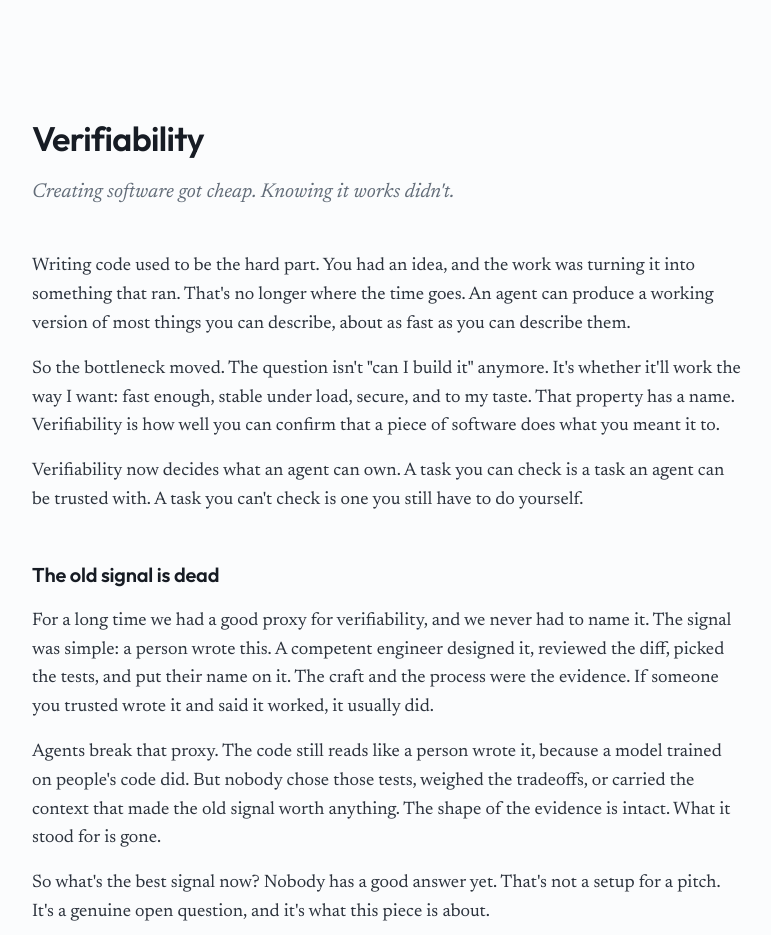
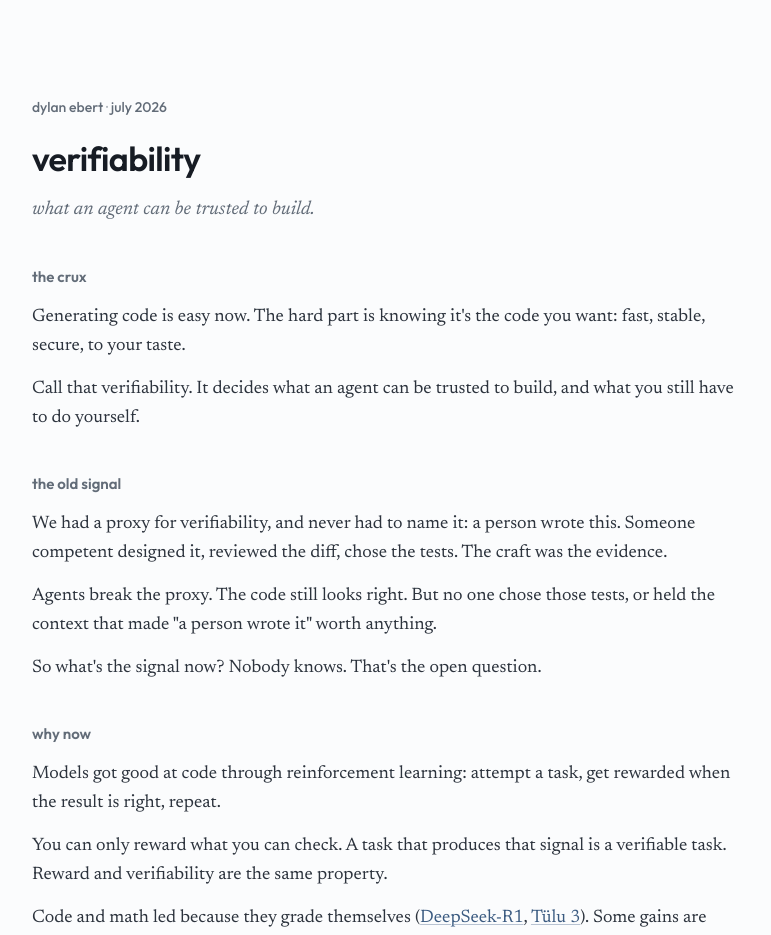
Before and after one commit to dylanebert/verifiability, a Svelte app: page / in a window 1280 px wide. Shown: the top 935 px of the page, without its empty margins (252-1023 px from the left). Built offline with nearby package versions, Linux system fonts and the light colour scheme.

Commit message:
draft: rewrite opening sparse (taste-loops register); lowercase, byline, terse

```diff
--- a/src/App.svelte
+++ b/src/App.svelte
@@ -1,82 +1,59 @@
 <article class="page">
   <header class="head">
-    <h1 class="title">Verifiability</h1>
-    <p class="deck">Creating software got cheap. Knowing it works didn't.</p>
+    <div class="meta">
+      <a class="byline" href="https://dylanebert.com">dylan ebert</a>
+      <span class="sep">·</span> july 2026
+    </div>
+    <h1 class="title">verifiability</h1>
+    <p class="dek">what an agent can be trusted to build.</p>
   </header>
 
   <section class="section">
+    <h2>the crux</h2>
     <p>
-      Writing code used to be the hard part. You had an idea, and the work was
-      turning it into something that ran. That's no longer where the time goes.
-      An agent can produce a working version of most things you can describe,
-      about as fast as you can describe them.
+      Generating code is easy now. The hard part is knowing it's the code you
+      want: fast, stable, secure, to your taste.
     </p>
     <p>
-      So the bottleneck moved. The question isn't "can I build it" anymore. It's
-      whether it'll work the way I want: fast enough, stable under load, secure,
-      and to my taste. That property has a name. Verifiability is how well you
-      can confirm that a piece of software does what you meant it to.
-    </p>
-    <p>
-      Verifiability now decides what an agent can own. A task you can check is a
-      task an agent can be trusted with. A task you can't check is one you still
-      have to do yourself.
+      Call that verifiability. It decides what an agent can be trusted to build,
+      and what you still have to do yourself.
     </p>
   </section>
 
   <section class="section">
-    <h2>The old signal is dead</h2>
+    <h2>the old signal</h2>
     <p>
-      For a long time we had a good proxy for verifiability, and we never had to
-      name it. The signal was simple: a person wrote this. A competent engineer
-      designed it, reviewed the diff, picked the tests, and put their name on it.
-      The craft and the process were the evidence. If someone you trusted wrote
-      it and said it worked, it usually did.
+      We had a proxy for verifiability, and never had to name it: a person wrote
+      this. Someone competent designed it, reviewed the diff, chose the tests.
+      The craft was the evidence.
     </p>
     <p>
-      Agents break that proxy. The code still reads like a person wrote it,
-      because a model trained on people's code did. But nobody chose those tests,
-      weighed the tradeoffs, or carried the context that made the old signal
-      worth anything. The shape of the evidence is intact. What it stood for is
-      gone.
+      Agents break the proxy. The code still looks right. But no one chose those
+      tests, or held the context that made "a person wrote it" worth anything.
     </p>
-    <p>
-      So what's the best signal now? Nobody has a good answer yet. That's not a
-      setup for a pitch. It's a genuine open question, and it's what this piece
-      is about.
-    </p>
+    <p>So what's the signal now? Nobody knows. That's the open question.</p>
   </section>
 
   <section class="section">
-    <h2>Why now: reinforcement learning</h2>
+    <h2>why now</h2>
     <p>
-      It helps to know why this happened now. Models got good at code because of
-      how they're trained. You hand the model a task, let it try, and reward it
-      when the result is right. Repeat that across enough tasks and the model
-      improves at anything you can reward.
+      Models got good at code through reinforcement learning: attempt a task,
+      get rewarded when the result is right, repeat.
     </p>
     <p>
-      The catch is in that last word. You can only reward what you can check.
-      Training needs a signal that scores an attempt as right or wrong,
-      automatically and cheaply, over and over. A task that can produce that
-      signal is exactly what we've been calling a verifiable task.
+      You can only reward what you can check. A task that produces that signal is
+      a verifiable task. Reward and verifiability are the same property.
     </p>
     <p>
-      Reward and verifiability turn out to be one property seen from two sides.
-      The work models are best at is the work that was verifiable enough to train
-      on in the first place. Code and math led because they grade themselves: a
-      test suite passes or it doesn't, a proof resolves or it doesn't. This is
-      the recipe behind the recent reasoning models
+      Code and math led because they grade themselves
       (<a href="https://arxiv.org/abs/2501.12948" target="_blank" rel="noopener noreferrer">DeepSeek-R1</a>,
-      <a href="https://arxiv.org/abs/2411.15124" target="_blank" rel="noopener noreferrer">Tülu 3</a>),
-      and it comes with a caveat worth keeping: some measured gains are quirks of
-      a particular model family rather than real reasoning
+      <a href="https://arxiv.org/abs/2411.15124" target="_blank" rel="noopener noreferrer">Tülu 3</a>).
+      Some gains are model-family quirks, not reasoning
       (<a href="https://arxiv.org/abs/2506.10947" target="_blank" rel="noopener noreferrer">Spurious Rewards</a>).
     </p>
     <p>
-      This is why verifiability isn't a footnote. The same property that decides
-      what a model can be trained to do decides what you can trust it to do
-      afterward.
+      Same property, both ends: what a model can be trained to do, and what you
+      can trust it to do.
     </p>
   </section>
 </article>
@@ -85,7 +62,27 @@
   .page {
     max-width: var(--measure);
     margin: 0 auto;
-    padding: 112px 24px 120px;
+    padding: 96px 24px 120px;
+  }
+
+  .meta {
+    font-family: var(--display);
+    font-size: 14px;
+    color: var(--text-muted);
+    margin-bottom: 14px;
+  }
+
+  .byline {
+    color: var(--text-muted);
+    text-decoration: none;
+  }
+
+  .byline:hover {
+    color: var(--ink);
+  }
+
+  .sep {
+    opacity: 0.5;
   }
 
   .title {
@@ -96,42 +93,42 @@
     color: var(--ink);
   }
 
-  .deck {
-    margin-top: 10px;
+  .dek {
+    margin-top: 8px;
     font-style: italic;
-    font-size: 20px;
+    font-size: 19px;
     color: var(--text-muted);
   }
 
   .section {
-    margin-top: 44px;
+    margin-top: 40px;
   }
 
   .section h2 {
     font-family: var(--display);
-    font-size: 20px;
+    font-size: 15px;
     font-weight: 600;
-    letter-spacing: -0.01em;
-    color: var(--ink);
-    margin-bottom: 4px;
+    text-transform: lowercase;
+    color: var(--text-muted);
+    margin-bottom: 10px;
   }
 
   .section p {
-    margin-top: 16px;
+    margin-top: 14px;
     color: var(--text-dim);
   }
 
   @media (max-width: 560px) {
     .page {
-      padding: 64px 20px 80px;
+      padding: 56px 20px 80px;
     }
 
     .title {
       font-size: 28px;
     }
 
-    .deck {
-      font-size: 18px;
+    .dek {
+      font-size: 17px;
     }
   }
 </style>
```
